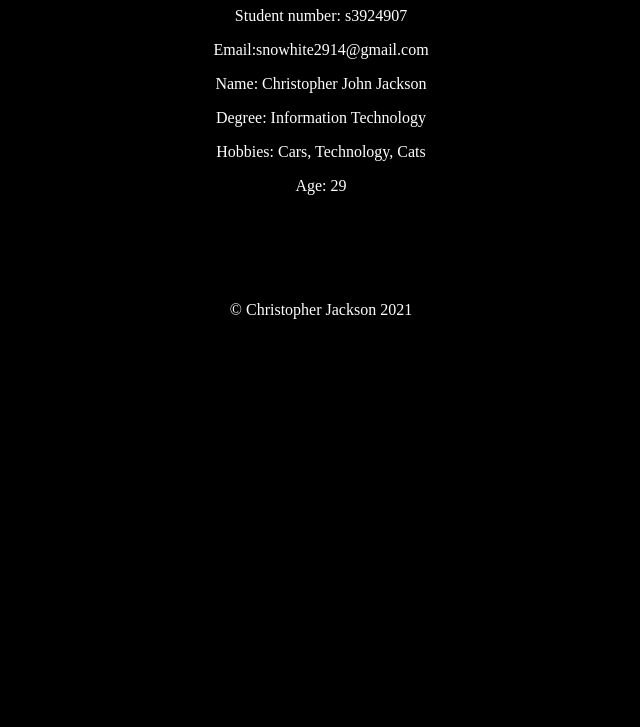
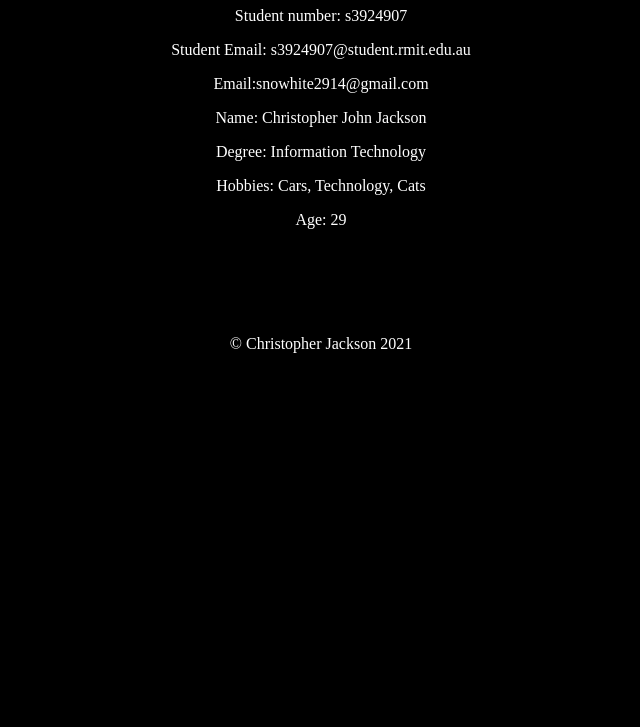
Before and after one commit to snowhite4/snowhite4.github.io, a plain HTML site: page index.html in a window 1280 px wide. Shown: the part 73-800 px from the top of the page, without its empty margins (319-959 px from the left). Drawn offline with Linux system fonts and the light colour scheme.

Commit message:
Update index.html

```diff
--- a/index.html
+++ b/index.html
@@ -5,6 +5,7 @@
 <p style="color: white;"> Student number: s3924907<p>
 </head>
 <body style="color: white;background-color: black;text-align:center;">
+<p>Student Email: s3924907@student.rmit.edu.au<p>
 <p>Email:snowhite2914@gmail.com<p>
 <p>Name: Christopher John Jackson<p>
 <p>Degree: Information Technology<p>
```
